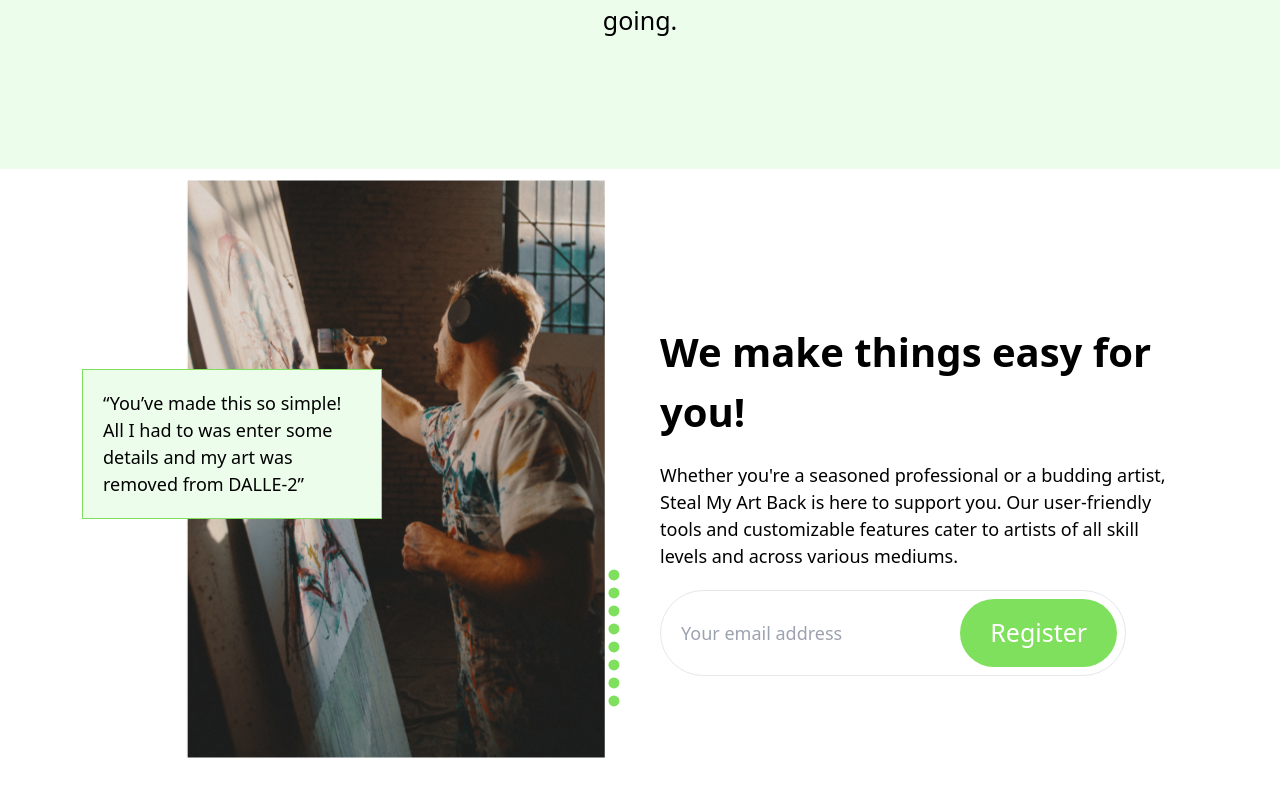
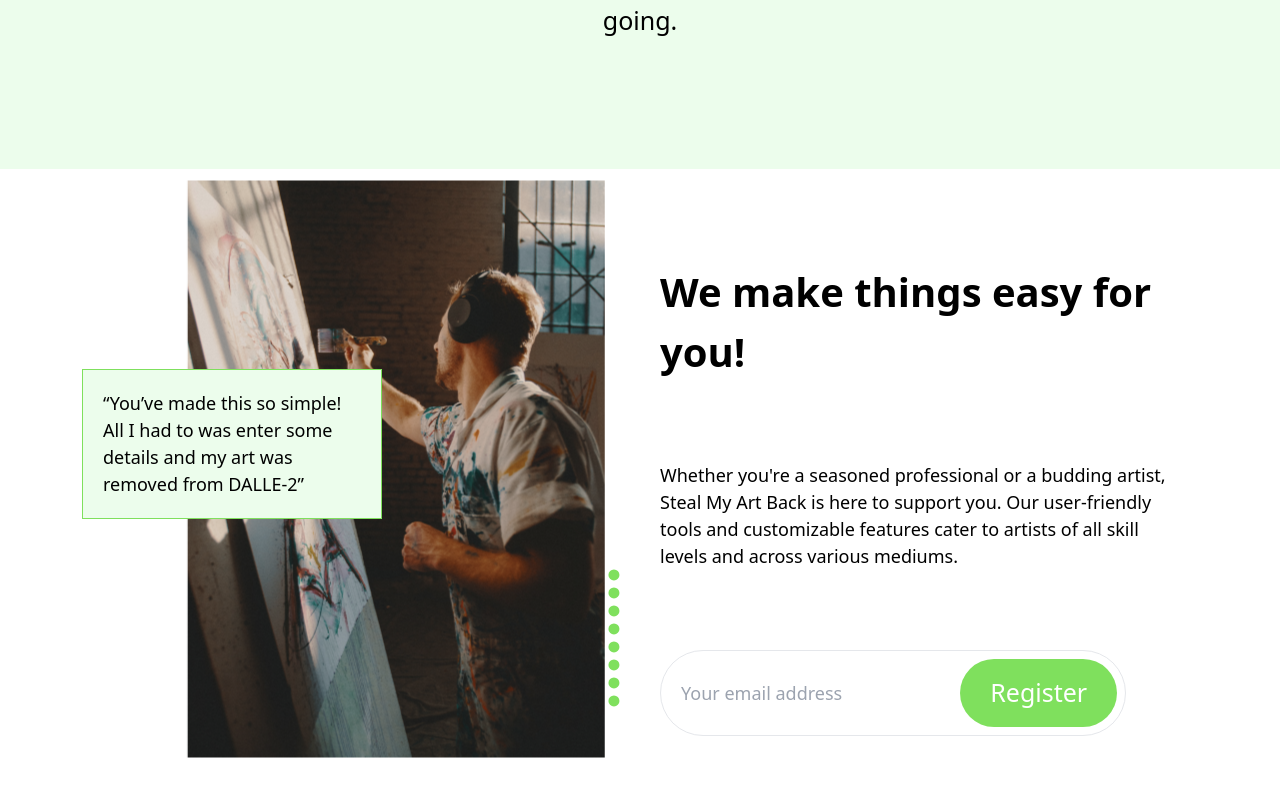
Before and after one commit to sp1d5r/Steal-My-Art-Back, a React (Create React App) app: page / in a window 1280 px wide. Shown: the part 1631-2427 px from the top of the page. Built offline with nearby package versions, Linux system fonts and the light colour scheme.

Commit message:
(Eli) Frontend: Added infromation section.

```diff
--- a/src/sections/hero/Information.tsx
+++ b/src/sections/hero/Information.tsx
@@ -51,7 +51,7 @@ export const Information: React.FC<InformationProps> = ({}) => {
 
 
             {/* Right Hand Side */}
-            <div className="relative flex-1 flex-col  min-h-full flex justify-center items-start p-5 pt-[100px] sm:pt-10 gap-5">
+            <div className="relative flex-1 flex-col  min-h-full flex justify-center items-start p-5 pt-[100px] sm:pt-10 gap-20">
                     <h1 className='text-[40px] font-bold '>We make things easy for you!</h1>
                     <p className='text-[18px]'>Whether you're a seasoned professional or a budding artist, Steal My Art Back is here to support you. Our user-friendly tools and customizable features cater to artists of all skill levels and across various mediums.</p>
                     <RegisterForm registerText='Register'/>
```
